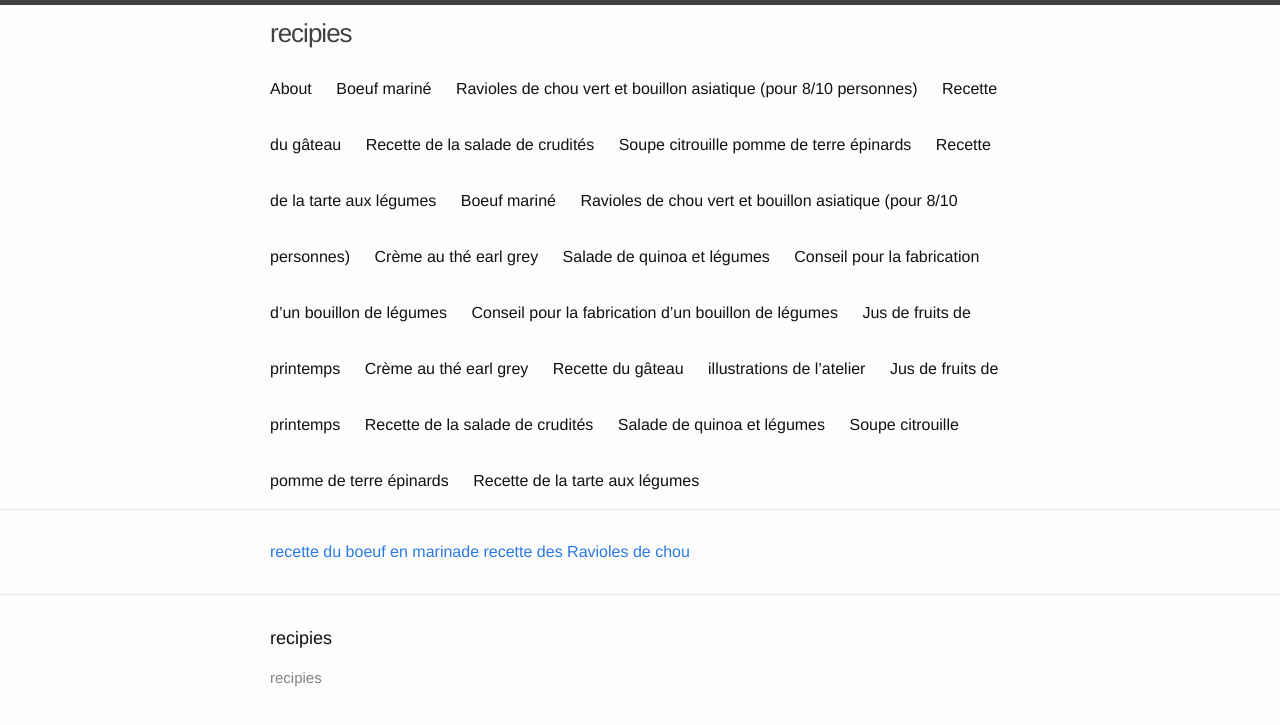
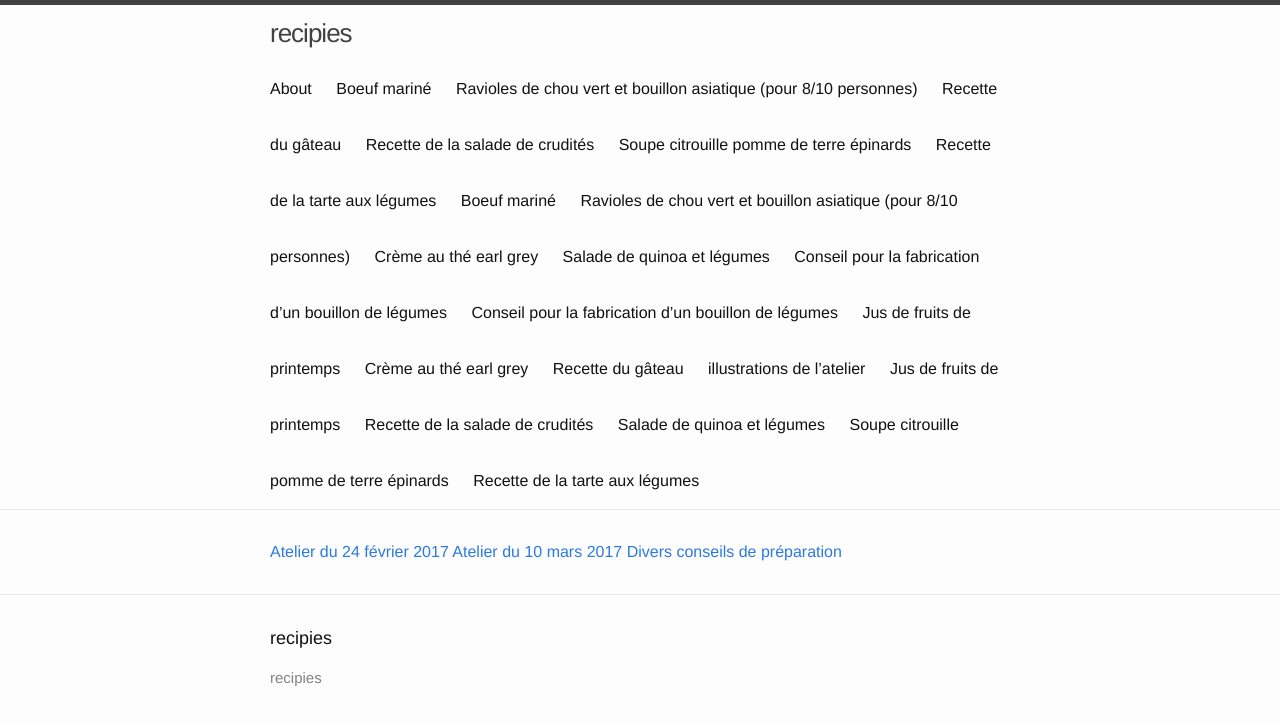
Before and after one commit to bndct-lmbrt/recipies, a Jekyll site: the page built from index.html, in a window 1280 px wide. Shown: the top 725 px of the page. Built offline with Jekyll 4.4.1, drawn with Linux system fonts in a browser that asks for light colours.

Commit message:
modification de la page d'accueil

```diff
--- a/index.html
+++ b/index.html
@@ -5,11 +5,14 @@ published: true
 
 <nav class="main-menu">
     <div class="row">
-        <a href="https://github.com/akakeronos/recette-gourmandignes/blob/master/Boeuf-marinade.md">
-            <span>recette du boeuf en marinade</span>
+        <a href="./atelier-2017-02-24">
+            <span>Atelier du 24 février 2017</span>
         </a>
-        <a href="https://github.com/akakeronos/recette-gourmandignes/blob/master/Ravioles-de-chou.md">
-            <span>recette des Ravioles de chou</span>
+        <a href="./atelier-2017-03-10">
+            <span>Atelier du 10 mars 2017</span>
+        </a>
+        <a href="./conseils-divers">
+            <span>Divers conseils de préparation</span>
         </a>
     </div>
 </nav>
```
